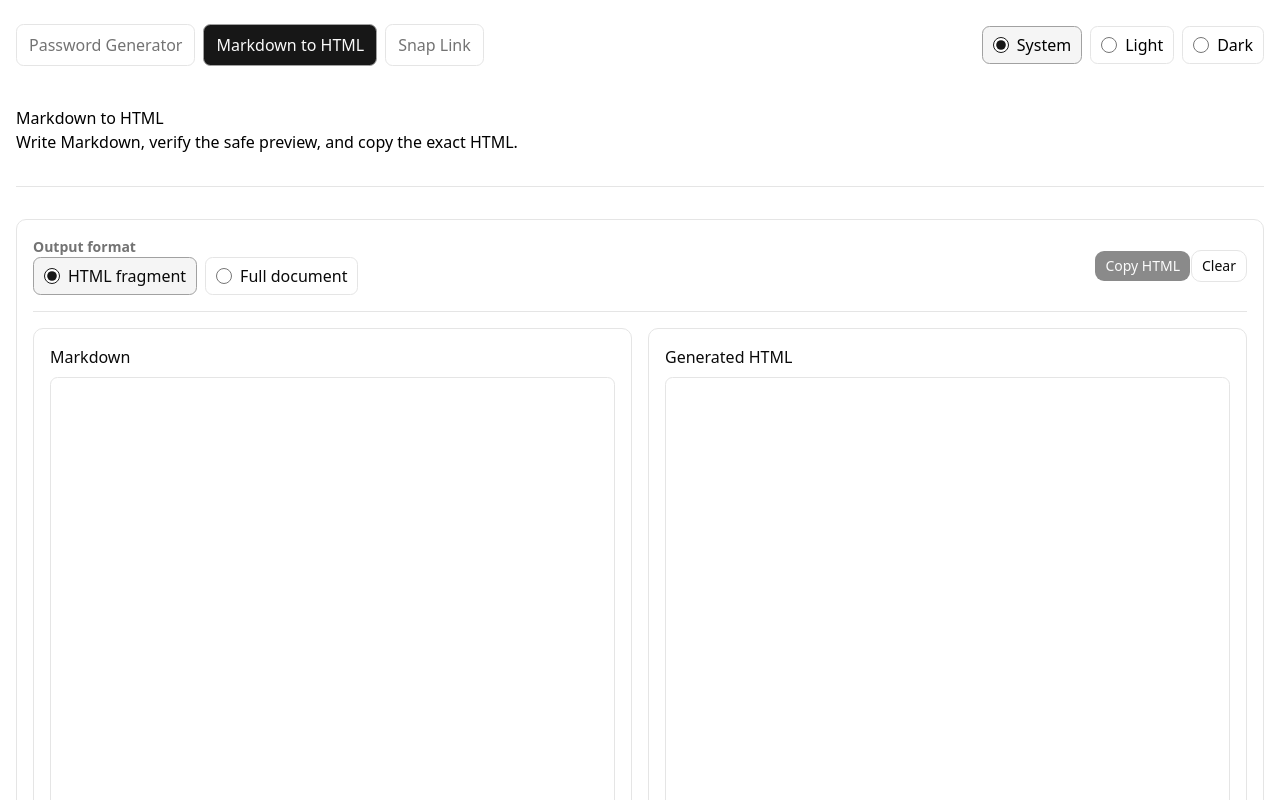
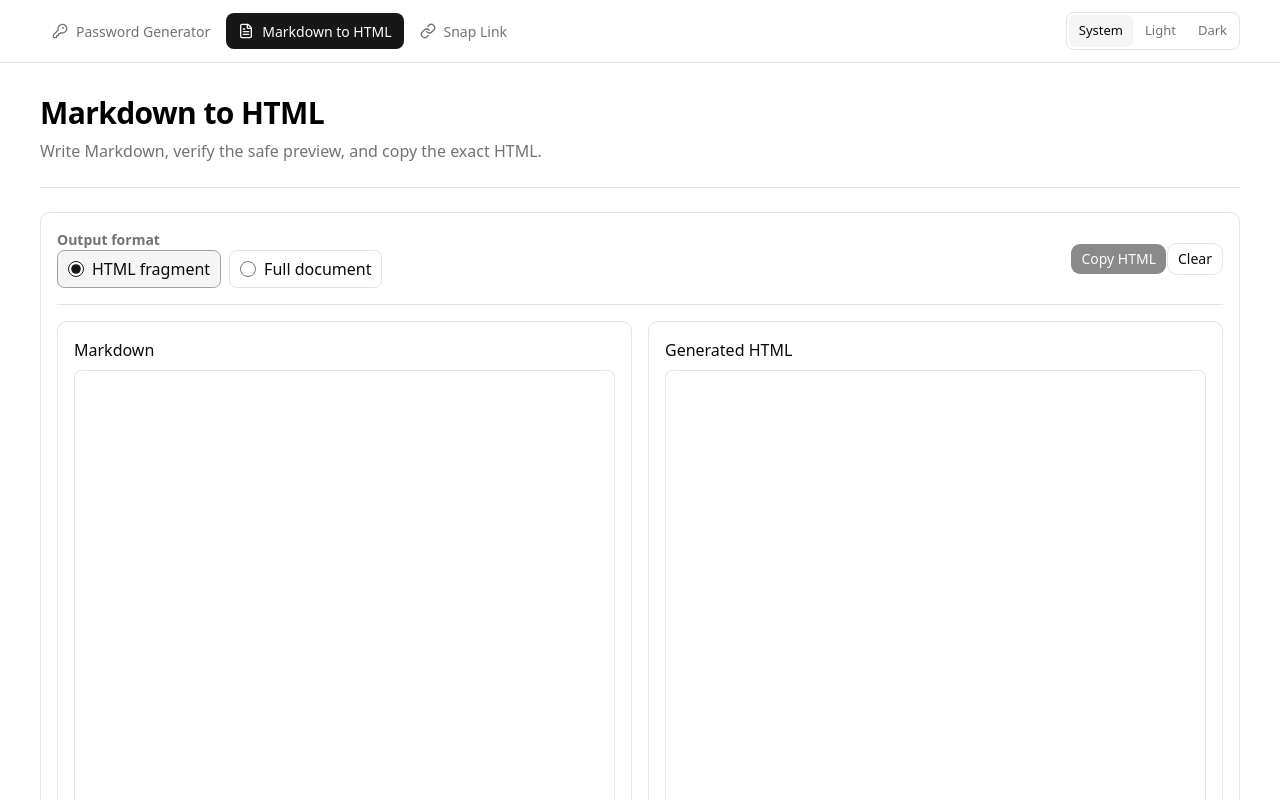
Before and after one commit to AlexandrBursak/Markdown-HTML, a Next.js app: page / in a window 1280 px wide. Shown: the top 800 px of the page. Built offline with nearby package versions, Linux system fonts and the light colour scheme.

Commit message:
feat(ui): shared RexSoft service header and 1200px content column
Header (nav in fixed order + theme switch) and content now share one
75rem column, matching passgen and snap-link. Title moves into main.

```diff
--- a/src/app/HomePage.module.css
+++ b/src/app/HomePage.module.css
@@ -1,56 +1,33 @@
 .page {
   min-height: 100dvh;
-  padding: 1rem;
   background: var(--color-canvas);
   color: var(--color-text);
   font-family: var(--font-body);
 }
 
-.header,
-.main,
-.topBar {
-  width: min(100%, 90rem);
+.main {
+  width: min(100% - 2rem, 75rem);
   margin-inline: auto;
+  padding-block-end: 2rem;
 }
 
-.topBar {
-  display: flex;
-  flex-wrap: wrap;
-  align-items: center;
-  justify-content: space-between;
-  gap: 0.5rem;
+.intro {
+  margin-block-end: 1.5rem;
+  padding-block: 2rem 1.5rem;
+  border-block-end: 1px solid var(--border);
 }
 
-.serviceNav {
-  display: flex;
-  flex-wrap: wrap;
-  gap: 0.5rem;
-  padding-block: 0.5rem;
+.intro h1 {
+  margin: 0;
+  font-size: 1.875rem;
+  font-weight: 600;
+  letter-spacing: -0.02em;
+  line-height: 1.2;
 }
 
-.serviceNav a {
-  padding: 0.5rem 0.75rem;
-  border: 1px solid var(--border);
-  border-radius: calc(var(--radius) * 0.75);
+.intro p {
+  margin: 0.5rem 0 0;
   color: var(--muted-foreground);
-  text-decoration: none;
-}
-
-.serviceNav a:hover {
-  color: var(--foreground);
-  background: var(--muted);
-}
-
-.serviceNav a[aria-current="page"] {
-  border-color: var(--ring);
-  color: var(--primary-foreground);
-  background: var(--primary);
-}
-
-.header {
-  margin-block-end: 2rem;
-  padding-block: 2rem;
-  border-block-end: 1px solid var(--border);
 }
 
 .skipLink {
--- a/src/app/page.tsx
+++ b/src/app/page.tsx
@@ -1,27 +1,18 @@
 import styles from "./HomePage.module.css";
 
-import { ThemeControl } from "@/view/components/ThemeControl";
+import { ServiceHeader } from "@/view/components/ServiceHeader";
 import { ConverterWidget } from "@/view/widgets/ConverterWidget";
 
 export default function HomePage() {
   return (
     <div className={styles.page}>
       <a className={styles.skipLink} href="#converter">Skip to converter</a>
-      <header>
-        <div className={styles.topBar}>
-          <nav className={styles.serviceNav} aria-label="RexSoft services">
-            <a href="https://passgen.rexsoftproduction.com/">Password Generator</a>
-            <a href="https://markdown-convertor.rexsoftproduction.com/" aria-current="page">Markdown to HTML</a>
-            <a href="https://snap-link.rexsoftproduction.com/">Snap Link</a>
-          </nav>
-          <ThemeControl />
-        </div>
-        <div className={styles.header}>
+      <ServiceHeader />
+      <main id="converter" className={styles.main}>
+        <div className={styles.intro}>
           <h1>Markdown to HTML</h1>
           <p>Write Markdown, verify the safe preview, and copy the exact HTML.</p>
         </div>
-      </header>
-      <main id="converter" className={styles.main}>
         <ConverterWidget />
       </main>
     </div>
--- /dev/null
+++ b/src/view/components/ServiceHeader.module.css
@@ -0,0 +1,79 @@
+.bar {
+  border-block-end: 1px solid var(--border);
+  background: var(--background);
+}
+
+.inner {
+  display: flex;
+  flex-wrap: wrap;
+  align-items: center;
+  justify-content: space-between;
+  gap: 0.5rem 1rem;
+  width: min(100% - 2rem, 75rem);
+  margin-inline: auto;
+  padding-block: 0.75rem;
+}
+
+.list {
+  display: flex;
+  flex-wrap: wrap;
+  gap: 0.25rem;
+  margin: 0;
+  padding: 0;
+  list-style: none;
+}
+
+.link {
+  display: inline-flex;
+  align-items: center;
+  gap: 0.5rem;
+  height: 2.25rem;
+  padding-inline: 0.75rem;
+  border-radius: calc(var(--radius) * 0.8);
+  color: var(--muted-foreground);
+  font-size: 0.875rem;
+  font-weight: 500;
+  text-decoration: none;
+}
+
+.link:hover {
+  background: var(--muted);
+  color: var(--foreground);
+}
+
+.link:focus-visible {
+  outline: 2px solid var(--ring);
+  outline-offset: 2px;
+}
+
+.link[aria-current="page"] {
+  background: var(--primary);
+  color: var(--primary-foreground);
+}
+
+.icon {
+  width: 1rem;
+  height: 1rem;
+  flex-shrink: 0;
+}
+
+@media (max-width: 40rem) {
+  .inner > nav,
+  .inner > fieldset {
+    flex-basis: 100%;
+  }
+
+  .list {
+    display: grid;
+    grid-template-columns: repeat(3, 1fr);
+  }
+
+  .link {
+    justify-content: center;
+    height: auto;
+    min-height: 2.5rem;
+    padding: 0.25rem 0.5rem;
+    font-size: 0.75rem;
+    text-align: center;
+  }
+}
--- /dev/null
+++ b/src/view/components/ServiceHeader.tsx
@@ -0,0 +1,34 @@
+import { FileText, KeyRound, Link as LinkIcon } from "lucide-react";
+
+import { ThemeControl } from "./ThemeControl";
+
+import styles from "./ServiceHeader.module.css";
+
+// Same order and markup on every RexSoft service so the header never shifts.
+const services = [
+  { href: "https://passgen.rexsoftproduction.com/", label: "Password Generator", icon: KeyRound, current: false },
+  { href: "https://markdown-convertor.rexsoftproduction.com/", label: "Markdown to HTML", icon: FileText, current: true },
+  { href: "https://snap-link.rexsoftproduction.com/", label: "Snap Link", icon: LinkIcon, current: false },
+] as const;
+
+export function ServiceHeader() {
+  return (
+    <header className={styles.bar}>
+      <div className={styles.inner}>
+        <nav aria-label="RexSoft services">
+          <ul className={styles.list}>
+            {services.map(({ href, label, icon: Icon, current }) => (
+              <li key={href}>
+                <a className={styles.link} href={href} aria-current={current ? "page" : undefined}>
+                  <Icon className={styles.icon} aria-hidden="true" />
+                  {label}
+                </a>
+              </li>
+            ))}
+          </ul>
+        </nav>
+        <ThemeControl />
+      </div>
+    </header>
+  );
+}
--- /dev/null
+++ b/src/view/components/ThemeControl.module.css
@@ -0,0 +1,57 @@
+.control {
+  min-width: 0;
+  margin: 0;
+  padding: 0;
+  border: 0;
+}
+
+.options {
+  display: inline-flex;
+  gap: 0.125rem;
+  padding: 0.125rem;
+  border: 1px solid var(--border);
+  border-radius: calc(var(--radius) * 0.8);
+}
+
+.option {
+  position: relative;
+  display: inline-flex;
+  align-items: center;
+  height: 2rem;
+  padding-inline: 0.625rem;
+  border-radius: calc(var(--radius) * 0.6);
+  color: var(--muted-foreground);
+  font-size: 0.8125rem;
+  font-weight: 500;
+  cursor: pointer;
+}
+
+.option input {
+  position: absolute;
+  inset: 0;
+  margin: 0;
+  opacity: 0;
+  cursor: pointer;
+}
+
+.option:hover,
+.option:has(input:checked) {
+  background: var(--muted);
+  color: var(--foreground);
+}
+
+.option:has(input:focus-visible) {
+  outline: 2px solid var(--ring);
+  outline-offset: 1px;
+}
+
+@media (max-width: 40rem) {
+  .options {
+    display: flex;
+  }
+
+  .option {
+    flex: 1;
+    justify-content: center;
+  }
+}
--- a/src/view/components/ThemeControl.tsx
+++ b/src/view/components/ThemeControl.tsx
@@ -9,7 +9,7 @@ import {
   type ThemePreference,
 } from "@/shared/browser/themePreference";
 
-import styles from "./OutputModeControl.module.css";
+import styles from "./ThemeControl.module.css";
 
 const OPTIONS: { value: ThemePreference; label: string }[] = [
   { value: "system", label: "System" },
```
Also changed, not shown: 2 other files (tests, documents, lock files or other folders).
